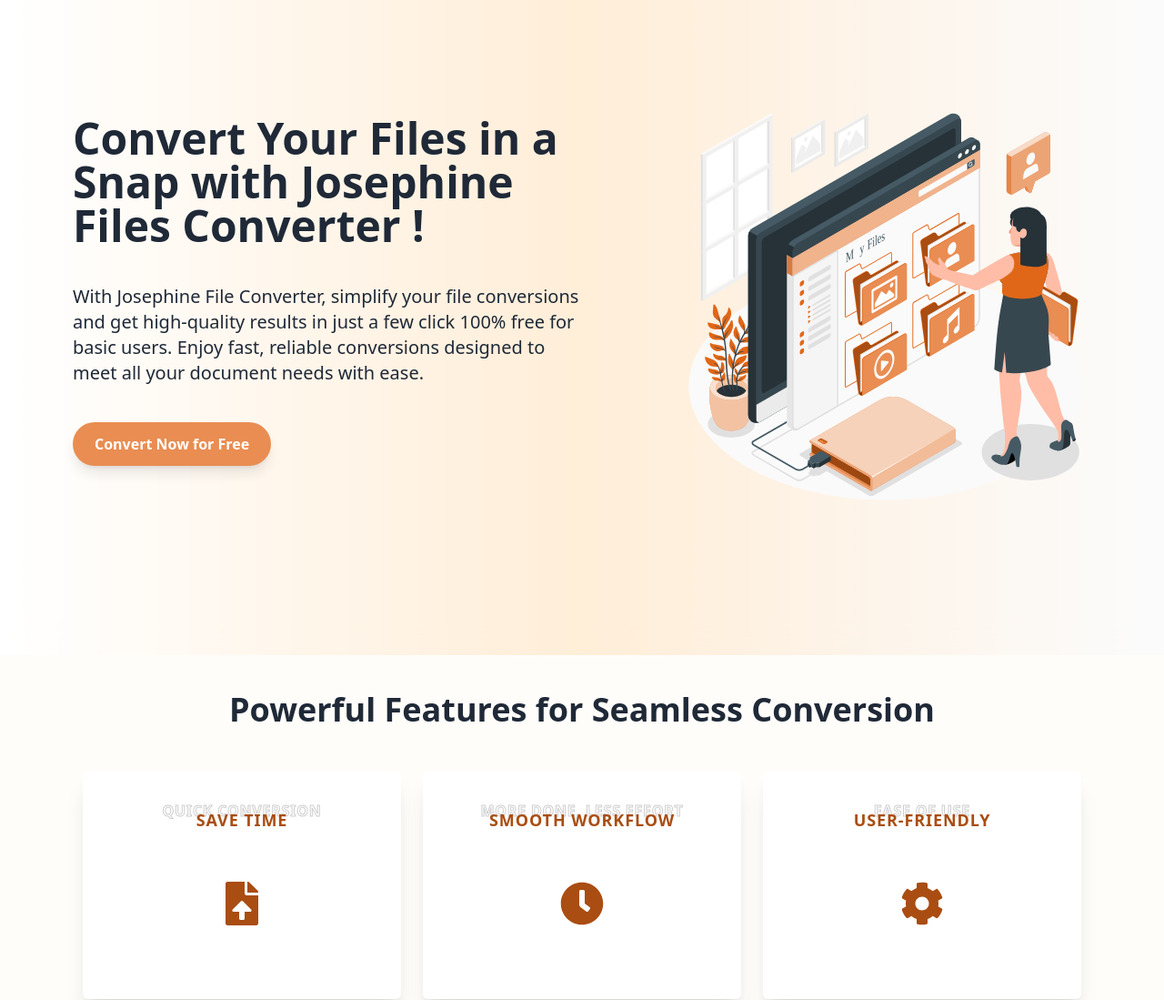
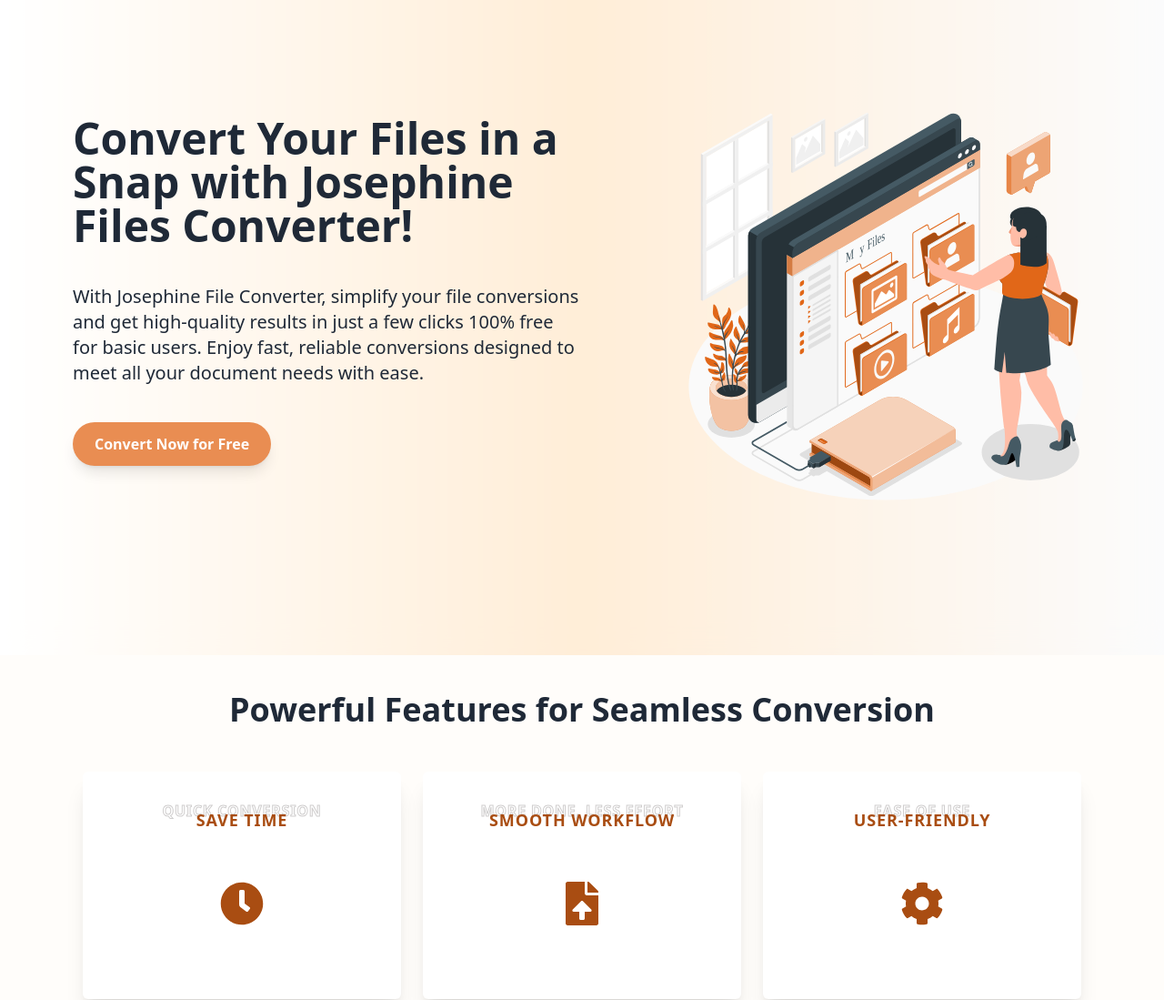
Before and after one commit to GlodyMafo/jsfcov, a React (Vite) app: page / in a window 1280 px wide. Shown: the part 80-1179 px from the top of the page at 91% size. Built offline with nearby package versions, Linux system fonts and the light colour scheme.

Commit message:
update app

```diff
--- a/package.json
+++ b/package.json
@@ -12,6 +12,7 @@
   "dependencies": {
     "@headlessui/react": "^2.1.9",
     "axios": "^1.7.7",
+    "gsap": "^3.12.5",
     "jspdf": "^2.5.2",
     "react": "^18.3.1",
     "react-dom": "^18.3.1",
--- a/src/components/FeatureSection.jsx
+++ b/src/components/FeatureSection.jsx
@@ -8,13 +8,13 @@
     {
       title: "Quick Conversion",
       subtitle: "Save Time",
-      Icon: FaFileUpload,
+      Icon: FaClock,
       features: ["Supports Various Formats", "Instant Conversions"],
     },
     {
       title: "More Done, Less Effort",
       subtitle: "Smooth Workflow",
-      Icon: FaClock,
+      Icon:FaFileUpload,
       features: ["Batch Processing", "Conversion History"],
     },
     {
--- a/src/components/Footer.jsx
+++ b/src/components/Footer.jsx
@@ -7,7 +7,7 @@
   { name: 'Support & Help', href: '#' },
   { name: 'Privacy Policy', href: '#' },
   { name: 'Terms of Service', href: '#' },
-  { name: 'Contact Us', href: '#' },
+  { name: 'API', href: '#' },
 ];
 
 const socialMedia = [
--- a/src/components/LandingPage.jsx
+++ b/src/components/LandingPage.jsx
@@ -1,12 +1,16 @@
 import React, { useState, useEffect } from 'react';
 import { Link } from 'react-router-dom';
 import { Transition } from '@headlessui/react';
+import gsap from 'gsap';
+import { ScrollToPlugin } from 'gsap/ScrollToPlugin';
 import PartnersSection from './Parteners';
 import Testimonials from './Testimonial';
 import Footer from './Footer';
 import FAQ from './Faq';
 import Pricing from './Pricing';
 import Features from './Features';
+
+gsap.registerPlugin(ScrollToPlugin);
 
 const LandingPage = () => {
   const [isScrolled, setIsScrolled] = useState(false);
@@ -15,6 +19,11 @@
   const handleScroll = () => {
     const offset = window.scrollY;
     setIsScrolled(offset > 50);
+  };
+
+  const handleNavigationClick = (id) => {
+    gsap.to(window, { duration: 1, scrollTo: `#${id}`, ease: 'power2.out' });
+    setIsMenuOpen(false);
   };
 
   useEffect(() => {
@@ -35,9 +44,8 @@
               {["about", "features", "pricing", "contact"].map((item) => (
                 <li key={item}>
                   <Link
-                    to={item}
-                    smooth={true}
-                    duration={500}
+                    to="/"
+                    onClick={() => handleNavigationClick(item)}
                     className={`font-semibold text-lg cursor-pointer transition-colors duration-300 ${isScrolled ? 'text-gray-800 hover:text-[#E98D52]' : 'text-gray-800 hover:text-[#E98D52]'}`}
                   >
                     {item.charAt(0).toUpperCase() + item.slice(1)}
@@ -83,10 +91,8 @@
                 {["about", "features", "pricing", "contact"].map((item) => (
                   <li key={item}>
                     <Link
-                      to={item}
-                      smooth={true}
-                      duration={500}
-                      onClick={() => setIsMenuOpen(false)}
+                      to="/"
+                      onClick={() => handleNavigationClick(item)}
                       className={`block text-lg cursor-pointer transition-colors duration-300 ${isScrolled ? 'text-gray-800 hover:text-blue-600' : 'text-gray-800 hover:text-blue-400'}`}
                     >
                       {item.charAt(0).toUpperCase() + item.slice(1)}
@@ -100,18 +106,18 @@
       </header>
 
       {/* Hero Section */}
-      <section className="relative bg-gradient-to-r from-white via-[#E16718] via-[#FF8C00] to-gray-200 text-gray-800 py-28 lg:py-80 flex flex-col-reverse lg:flex-row items-center justify-between px-6 md:px-16 lg:px-20 lg:h-screen">
+      <section id="about" className="relative bg-gradient-to-r from-white via-[#E16718] via-[#FF8C00] to-gray-200 text-gray-800 py-28 lg:py-80 flex flex-col-reverse lg:flex-row items-center justify-between px-6 md:px-16 lg:px-20 lg:h-screen">
         <div className="absolute inset-0 bg-white opacity-85 backdrop-filter backdrop-blur-lg z-0"></div>
 
         {/* Content */}
         <div className="relative z-10 w-full lg:w-1/2 text-center lg:text-left">
-          <h2 className="text-4xl md:text-5xl font-bold mb-10 animate-fadeInUp">Convert Your Files in a Snap with Josephine Files Converter !</h2>
-          <p className="text-lg md:text-xl mb-10 animate-fadeInUp delay-200">
-          With Josephine File Converter, simplify your file conversions and get high-quality results in just a few click 100% free for basic users. Enjoy fast, reliable conversions designed to meet all your document needs with ease.
+          <h2 className="text-4xl md:text-5xl font-bold mb-10">Convert Your Files in a Snap with Josephine Files Converter!</h2>
+          <p className="text-lg md:text-xl mb-10">
+            With Josephine File Converter, simplify your file conversions and get high-quality results in just a few clicks 100% free for basic users. Enjoy fast, reliable conversions designed to meet all your document needs with ease.
           </p>
           <Link
             to="/application"
-            className="inline-block bg-[#E98D52] text-white font-semibold py-3 px-6 rounded-full shadow-lg hover:bg-[#A94D12] transition transform hover:scale-105 animate-fadeInUp delay-400"
+            className="inline-block bg-[#E98D52] text-white font-semibold py-3 px-6 rounded-full shadow-lg hover:bg-[#A94D12] transition transform hover:scale-105"
           >
             Convert Now for Free
           </Link>
@@ -119,20 +125,24 @@
 
         {/* Image */}
         <div className="relative z-10 pb-10 w-full lg:w-[450px] mt-10 lg:mt-16 flex justify-center">
-          <img src="img-1.svg" alt="Josephine File Converter" className="w-3/4 md:w-full animate-slideInRight" />
+          <img src="img-1.svg" alt="Josephine File Converter" className="w-3/4 md:w-full" />
         </div>
       </section>
 
-      {/* Other sections */}
-      <Features />
+      {/* Other sections with IDs */}
+      <section id="features">
+        <Features />
+      </section>
       <section id="pricing">
         <Pricing />
       </section>
-      <section className='bg-cover bg-[#FAFAFA]'>
+      <section id="partners" className="bg-cover bg-[#FAFAFA]">
         <PartnersSection />
         <Testimonials />
       </section>
-      <FAQ />
+      <section id="faq">
+        <FAQ />
+      </section>
       <Footer />
     </div>
   );
```
Also changed, not shown: 1 other file (tests, documents, lock files or other folders).
